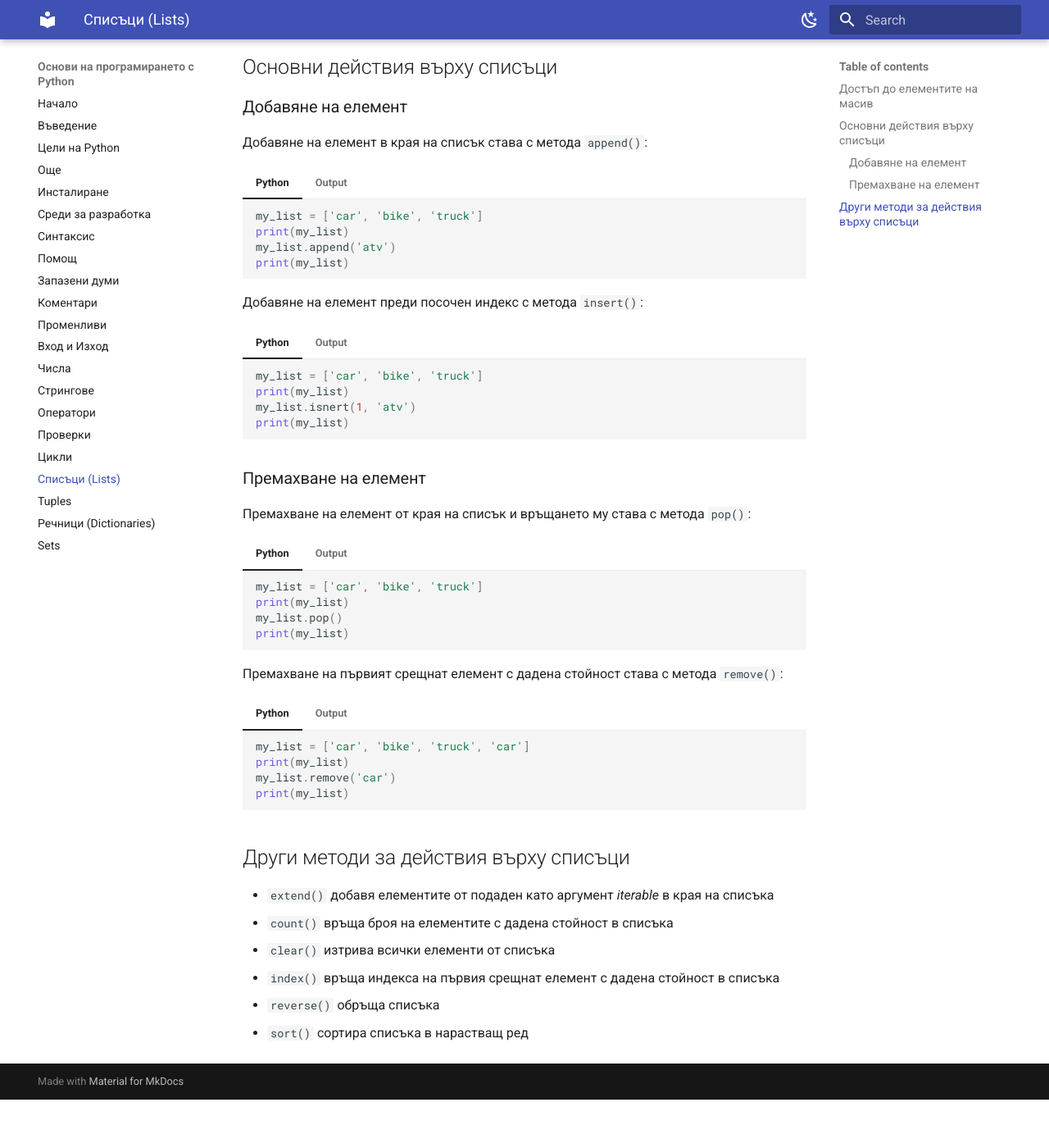
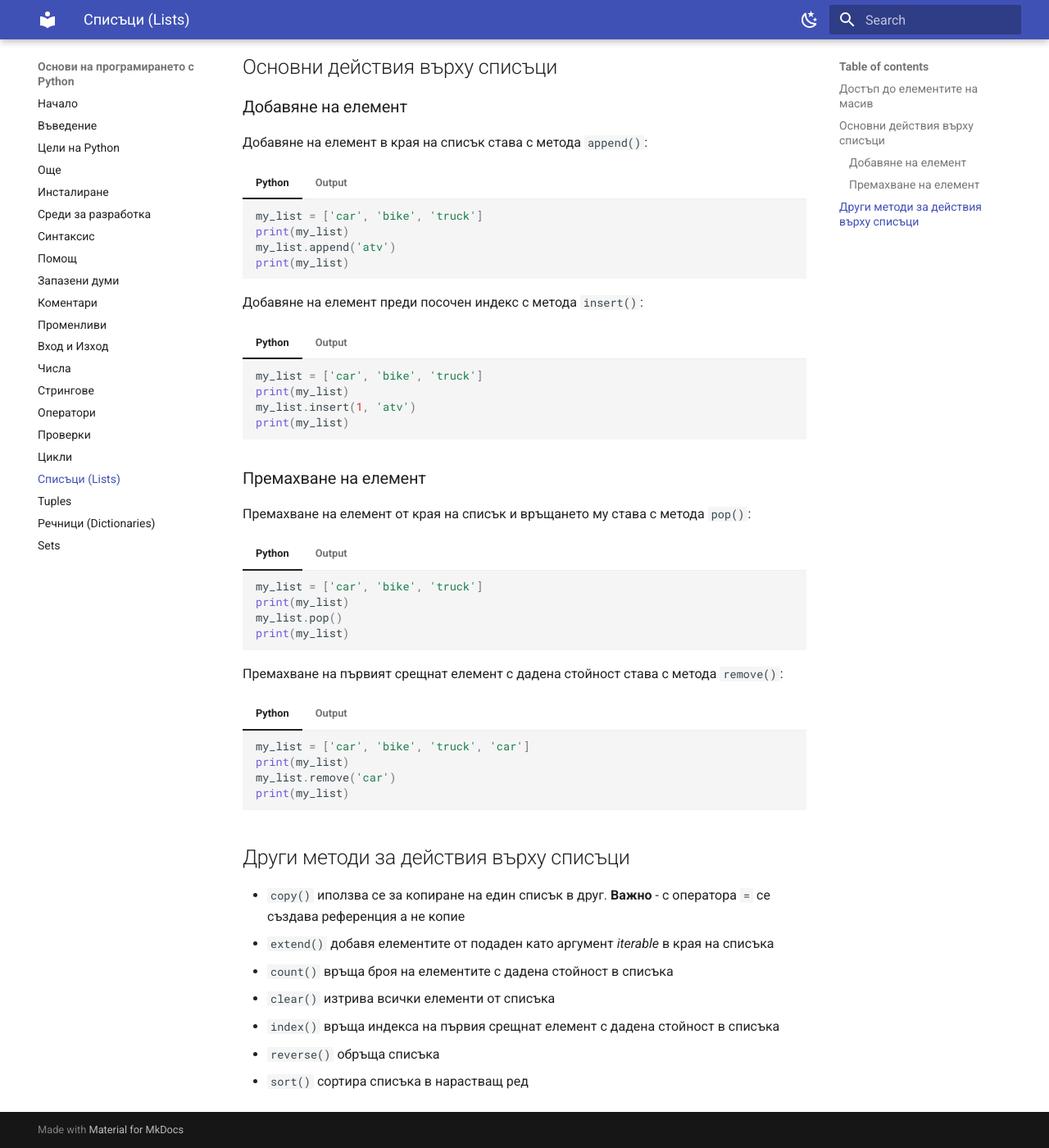
Before and after one commit to ivovivanov/ivovivanov.github.io, an MkDocs documentation site: the page built from docs/lists.md, in a window 1280 px wide and 1400 px high, scrolled down 831 px. Shown: the whole window at 82% size. Built offline with MkDocs 1.6.1 and Material for MkDocs 9.7.7, drawn with Linux system fonts in a browser that asks for light colours; before the commit the page ends 2172 px from its top, so only the background shows below that.

Commit message:
Update lists.md

````diff
--- a/docs/lists.md
+++ b/docs/lists.md
@@ -60,7 +60,7 @@
     ```python
     my_list = ['car', 'bike', 'truck']
     print(my_list)
-    my_list.isnert(1, 'atv')
+    my_list.insert(1, 'atv')
     print(my_list)
     ```
 === "Output"
@@ -103,6 +103,7 @@
 
 ## Други методи за действия върху списъци
 
+ - `copy()` иползва се за копиране на един списък в друг. **Важно** - с оператора `=` се създава референция а не копие
  - `extend()` добавя елементите от подаден като аргумент *iterable* в края на списъка
  - `count()` връща броя на елементите с дадена стойност в списъка
  - `clear()` изтрива всички елементи от списъка
````
